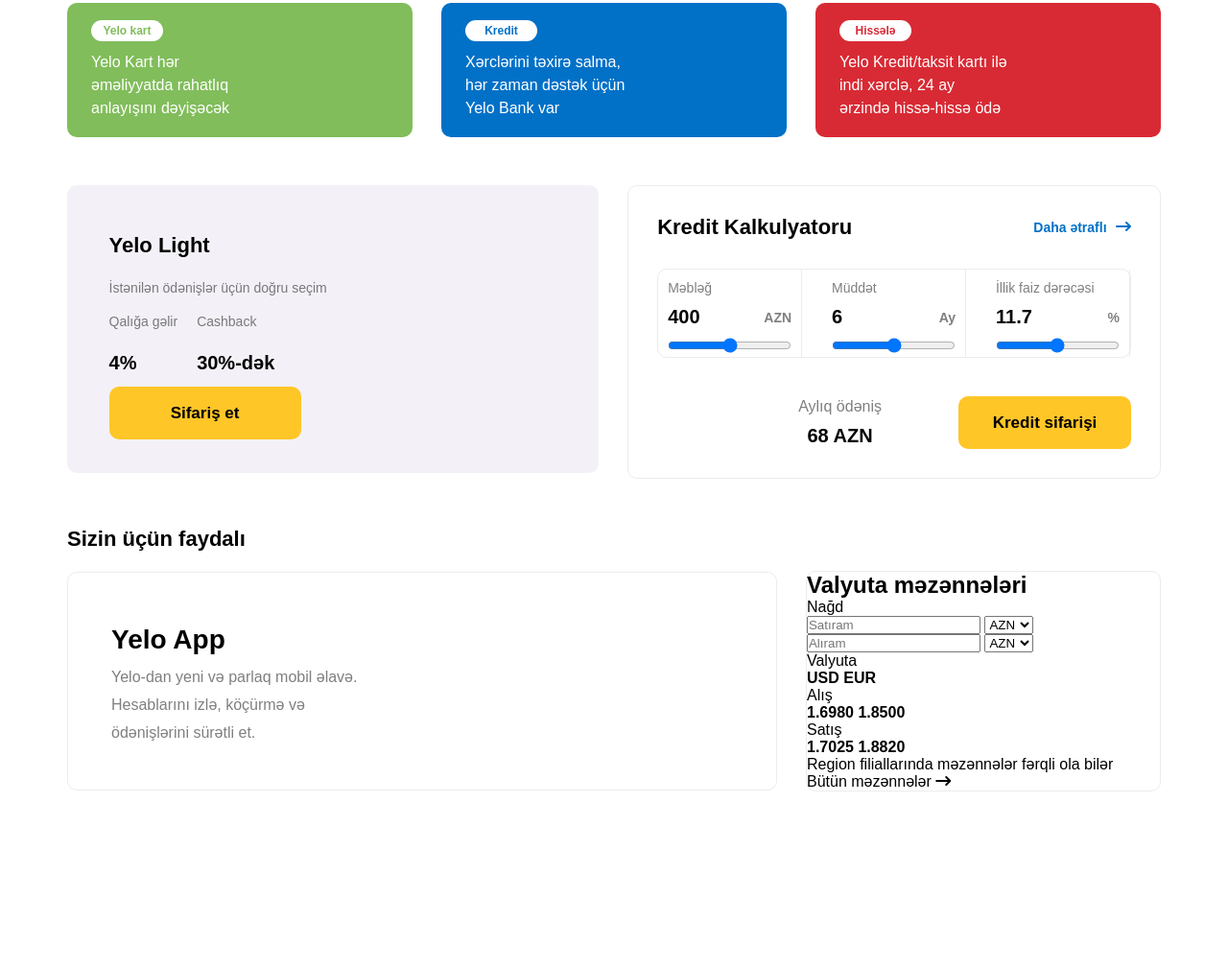
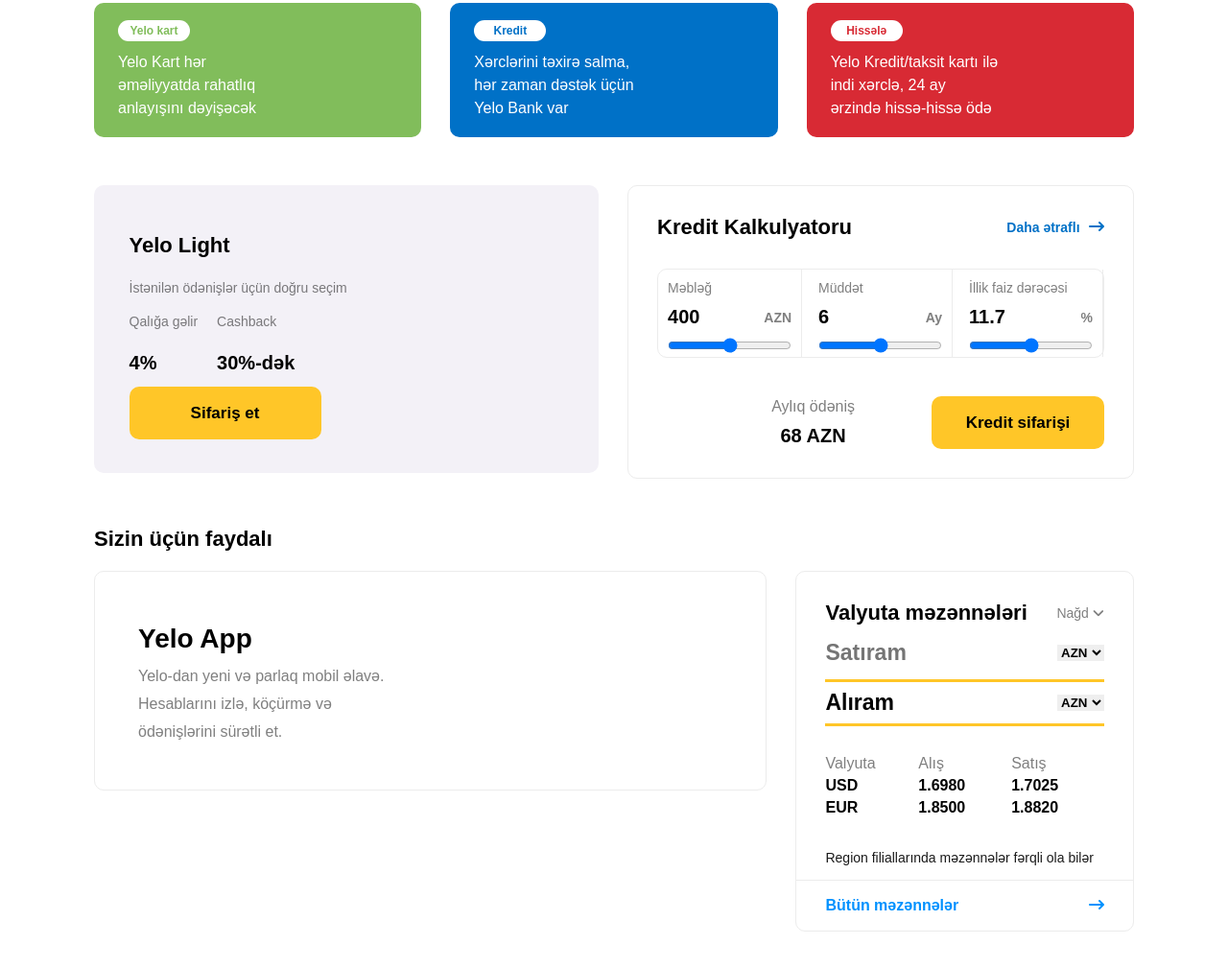
Before and after one commit to orkhand4/YELO, a plain HTML site: page public/index.html in a window 1280 px wide. Shown: the part 177-1186 px from the top of the page at 96% size. Before the commit the page ends 1052 px from the top, so only its background shows below. Drawn offline with nearby package versions, Linux system fonts and the light colour scheme.

Commit message:
currency updated

```diff
--- a/public/index.html
+++ b/public/index.html
@@ -196,13 +196,15 @@
             </div>
             <div class="currency-wrapper">
               <div class="currency-header">
-                <h2>Valyuta məzənnələri</h2>
+                <b>Valyuta məzənnələri</b>
                 <div class="payment-type">
                   <span>Nağd</span>
+                  <!-- <span>Nağdsız</span> -->
+                  <i class="fa-solid fa-angle-down"></i>
                 </div>
               </div>
               <div class="input-line">
-                <input type="text" placeholder="Satıram">
+                <input type="number" placeholder="Satıram">
                 <select name="from" class="curr">
                   <option value="azn">AZN</option>
                   <option value="usd">USD</option>
@@ -210,7 +212,7 @@
                 </select>
               </div>
               <div class="input-line">
-                <input type="text" placeholder="Alıram">
+                <div class="buying">Alıram</div>
                 <select name="from" class="curr">
                   <option value="azn">AZN</option>
                   <option value="usd">USD</option>
@@ -237,7 +239,9 @@
               <p class="crr-info">Region filiallarında məzənnələr fərqli ola bilər</p>
               <div class="exchange-rate">
                 <a href="#">Bütün məzənnələr</a>
-                <i class="fa-solid fa-arrow-right-long"></i>
+                <div class="arrow-icon">
+                  <i class="fa-solid fa-arrow-right-long"></i>
+                </div>
               </div>
             </div>
           </div>
--- a/src/scss/common/_reset.scss
+++ b/src/scss/common/_reset.scss
@@ -1,30 +1,31 @@
-*{
+* {
   margin: 0;
   padding: 0;
   box-sizing: border-box;
 }
 
-ul{
+ul {
   list-style: none;
 }
 
-a{
+a {
   text-decoration: none;
   color: #000;
 }
 
-button{
+button {
   cursor: pointer;
 }
 
-body{
+body {
   font-family: Arial, Helvetica, sans-serif;
-  .container{
+  .container {
     max-width: 1140px;
     margin: 0 auto;
+    padding-inline: 28px;
   }
 }
 
-section{
+section {
   margin-top: 50px;
 }
--- a/src/scss/home/_home.scss
+++ b/src/scss/home/_home.scss
@@ -1,7 +1,3 @@
-// h1{
-//   color:$primary-color;
-// }
-
 // .swiper {
 //   width: 100%;
 //   height: 100%;
@@ -256,7 +252,7 @@
     }
   }
   .useful-wrapper {
-    @include Flexible($justify: space-between, $align: center, $gap: 30px);
+    @include Flexible($justify: space-between, $align: start, $gap: 30px);
     .yelo-app {
       @include Flexible($justify: space-between, $align: start);
       border: 1px solid #ececec;
@@ -315,34 +311,79 @@
     border: 1px solid #ececec;
     border-radius: 10px;
     width: 33.3333%;
+    padding: 30px;
     .currency-header {
-      h2 {
+      @include Flexible($justify: space-between, $align: center);
+      b {
+        font-size: 22px;
       }
       .payment-type {
-        span {
-        }
+        color: $gray-color;
+        font-size: 14px;
+        cursor: pointer;
       }
     }
     .input-line {
+      @include Flexible($justify: space-between, $align: center);
+      border-bottom: 3px solid $primary-color;
+      padding-block: 8px;
       input {
+        border: none;
+        outline: none;
+        width: 100%;
+        height: 40px;
+        font-size: 23px;
+        font-weight: 600;
+        color: #000;
+      }
+      input::-webkit-outer-spin-button,
+      input::-webkit-inner-spin-button {
+        -webkit-appearance: none;
+        margin: 0;
       }
       select {
+        border: none;
+        font-weight: 600;
         option {
         }
       }
+      .buying {
+        font-size: 23px;
+        font-weight: 600;
+      }
     }
     .input-result {
+      @include Flexible($justify: space-between, $align: center);
+      margin-block: 25px;
       .crr-item {
+        width: 33.33%;
         p {
+          padding-top: 5px;
+          color: $gray-color;
         }
         b {
+          padding-top: 5px;
+          display: block;
         }
       }
     }
     .crr-info {
+      font-size: 14px;
+      padding-top: 10px;
+      color: #000000e6;
     }
     .exchange-rate {
+      @include Flexible ($justify: space-between, $align:center);
+      border-top: 1px solid #ececec;
+      margin: 15px -30px -30px;
+      padding: 17px 30px;
+      cursor: pointer;
       a {
+        color: #0091FE;
+        font-weight: 600;
+      }
+      .arrow-icon{
+        color: #0091FE;
       }
     }
   }
--- a/src/scss/layout/_nav.scss
+++ b/src/scss/layout/_nav.scss
@@ -6,11 +6,6 @@
   .head-left{
     display: flex;
     align-items: center;
-    .logo{
-      img{
-
-      }
-    }
     nav{
       ul{
         display: flex;
```
Also changed, not shown: src/scss/style.css, 1 other file.
